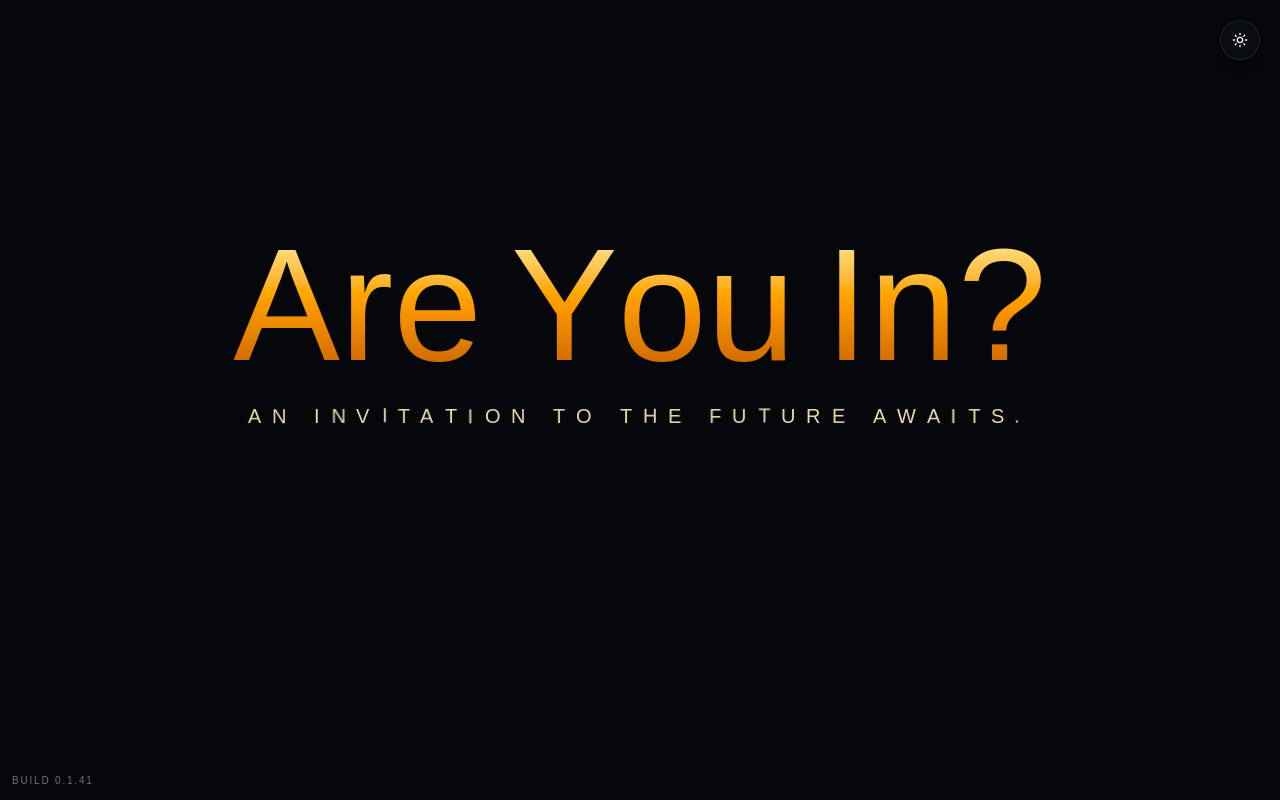
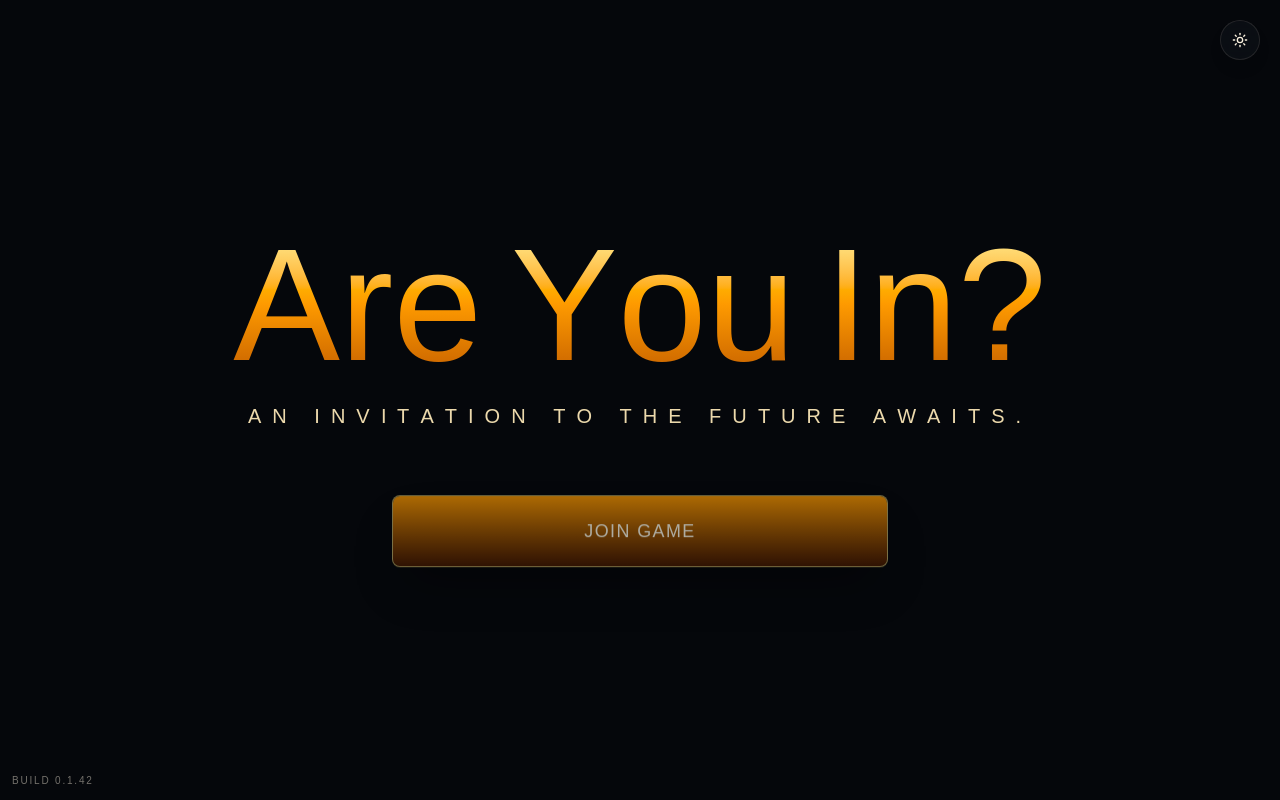
Before and after one commit to johnpolacek/areyouingame, a Next.js app: page / in a window 1280 px wide. Built offline with nearby package versions, Linux system fonts and the light colour scheme; no server answers; a web font is replaced by a local one.

Commit message:
Start subtitle animation sooner

```diff
--- a/app/animated-home-hero.tsx
+++ b/app/animated-home-hero.tsx
@@ -146,7 +146,7 @@ export function AnimatedHomeHero() {
               from: "random",
             },
           },
-          "-=1",
+          "-=1.6",
         )
         .fromTo(
           actionsRef.current,
--- a/build-version.json
+++ b/build-version.json
@@ -1,6 +1,6 @@
 {
-  "version": "0.1.41",
-  "label": "Build 0.1.41",
+  "version": "0.1.42",
+  "label": "Build 0.1.42",
   "updatedAt": "2026-05-03",
-  "summary": "Extend title word animation"
+  "summary": "Start subtitle animation sooner"
 }
--- a/package.json
+++ b/package.json
@@ -1,6 +1,6 @@
 {
   "name": "are-you-in",
-  "version": "0.1.41",
+  "version": "0.1.42",
   "private": true,
   "packageManager": "pnpm@10.6.4",
   "scripts": {
```
